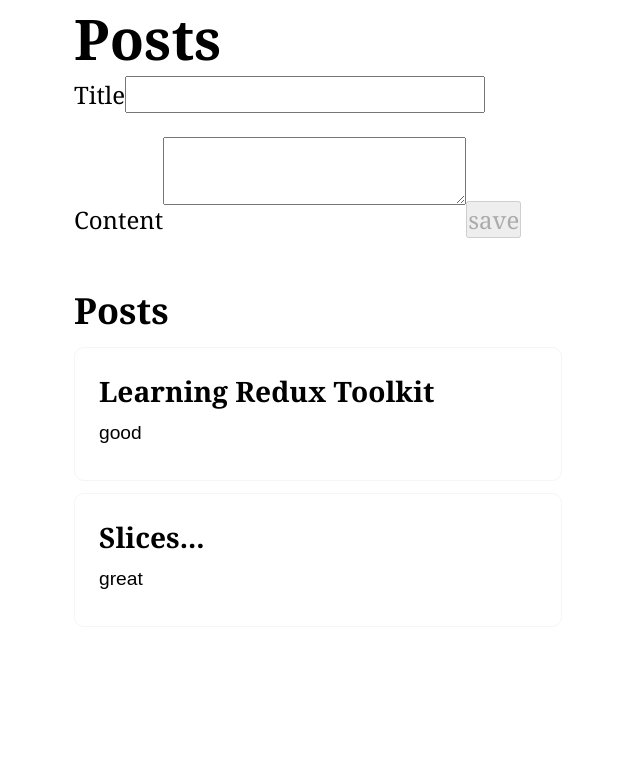
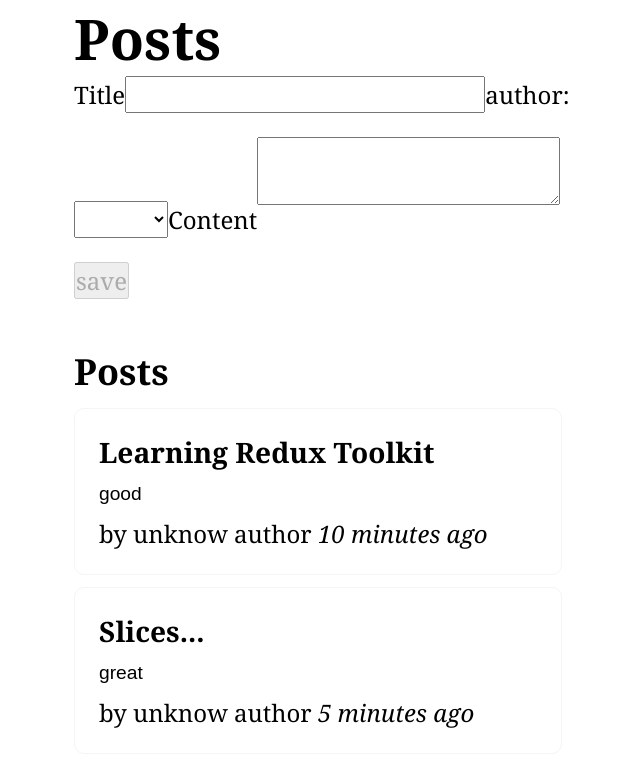
Before and after one commit to juliisstudy/ReduxProjectPost, a React (Create React App) app: page / in a window 1280 px wide. Shown: the top 766 px of the page, without its empty margins (316-956 px from the left). Built offline with nearby package versions, Linux system fonts and the light colour scheme.

Commit message:
add post auther

```diff
--- a/src/app/store.js
+++ b/src/app/store.js
@@ -1,10 +1,12 @@
 import {configureStore} from "@reduxjs/toolkit";
 //import counterReducer from "../features/counter/counterSlice"
 import postsReducer from "../features/posts/postsSlice"
+import usersReducer from "../features/user/usersSlice"
 
 export const store = configureStore({
     reducer:{
         //counter:counterReducer,
-        posts:postsReducer
+        posts:postsReducer,
+        users:usersReducer
     }
 })
--- a/src/features/posts/AddPostForm.js
+++ b/src/features/posts/AddPostForm.js
@@ -1,31 +1,52 @@
 import {useState} from "react"
-import { useDispatch } from "react-redux";
+import { useDispatch, useSelector } from "react-redux";
 import { postAdded } from "./postsSlice";
+import { selectAllUsers } from "../user/usersSlice";
 
 const AddPostForm =() =>{
     const dispatch = useDispatch();
+
     const [title,setTitle] = useState("");
     const [content,setContent] = useState("")
+    const [userId,setUserId] =useState("")
 
+    const users = useSelector(selectAllUsers)
     const onTitleChange = (e)=>setTitle(e.target.value)
     const onContentChange = (e)=>setContent(e.target.value)
+    const onAuthorChange =(e)=> setUserId(e.target.value)
 
-    const canSave = Boolean(title)&&Boolean(content);
+    const canSave = Boolean(title)&&Boolean(content)&&Boolean(userId);
     const onSave=()=>{
            if(title&&content){
                 dispatch(
-                    postAdded(title,content)
+                    postAdded(title,content,userId)
                 )
                 setTitle("")
                 setContent("")
            }
     }
+    const usersOptions = users.map(user=>(
+        <option key={user.id} value={user.id}>
+            {user.name}
+        </option>
+    ))
+
+
+
     return (
         <div>
             <h1>Posts</h1>
-            <lable htmlFor="PostTitle">Title</lable>
+            <label htmlFor="PostTitle">Title</label>
             <input type="text" id="postTitle" name="postTitle"
             value={title} onChange={onTitleChange}/>
+
+            <label htmlFor="postAuthor">author:</label>
+            <select id="postAuthor" value={userId} onChange={onAuthorChange}>
+                <option value=""></option>
+                    {usersOptions}
+            </select>
+
+
             <label htmlFor='PostContent'>Content</label>
             <textarea type="text" id="postConent" name = "postContent"
             value={content} onChange={onContentChange}/>
--- /dev/null
+++ b/src/features/posts/PostAuthor.js
@@ -0,0 +1,11 @@
+import { useSelector } from "react-redux"
+import { selectAllUsers } from "../user/usersSlice"
+
+
+const PostAuthor=({userId})=>{
+    const users = useSelector(selectAllUsers)
+    const author = users.find(user=>user.id===userId)
+    return <span>by {author?author.name:"unknow author"}</span>
+}
+
+export default PostAuthor
--- a/src/features/posts/PostsList.js
+++ b/src/features/posts/PostsList.js
@@ -1,6 +1,7 @@
 import { useSelector } from "react-redux";
 import { selectAllPosts } from "./postsSlice";
-
+import PostAuthor from "./PostAuthor";
+import TimeAgo from "./TimeAgo";
 
 const PostsList = () => {
     const posts = useSelector(selectAllPosts)
@@ -10,7 +11,8 @@
         <article key={post.id}>
             <h3>{post.title}</h3>
             <p>{post.content.substring(0, 100)}</p>
-
+            <PostAuthor userId={post.userId}/>
+            <TimeAgo timestamp={post.date} />
         </article>
     ))
 
--- /dev/null
+++ b/src/features/posts/TimeAgo.js
@@ -0,0 +1,16 @@
+import {parseISO,formatDistanceToNow} from 'date-fns'
+
+const TimeAgo =({timestamp})=>{
+    let timeAgo = ""
+    if(timestamp){
+        const date = parseISO(timestamp)
+        const timePeriod = formatDistanceToNow(date)
+        timeAgo=`${timePeriod} ago`
+    }
+    return(
+        <span title ={timestamp}>
+            &nbsp;<i>{timeAgo}</i>
+        </span>
+    )
+}
+export default TimeAgo
--- a/src/features/posts/postsSlice.js
+++ b/src/features/posts/postsSlice.js
@@ -1,16 +1,18 @@
 import { createSlice, nanoid } from "@reduxjs/toolkit";
-
+import { sub } from 'date-fns';
 const initialState = [
     {
         id: '1',
         title: 'Learning Redux Toolkit',
         content: "good",
+        date:sub(new Date(),{minutes:10}).toISOString(),
 
     },
     {
         id: '2',
         title: 'Slices...',
         content: "great",
+        date:sub(new Date(),{minutes:5}).toISOString(),
 
     }
 ]
@@ -23,12 +25,13 @@
         reducer(state,action){
         state.push(action.payload);
       },
-      prepare(title,content){
+      prepare(title,content,userId){
         return{
             payload:{
                 id:nanoid(),
                 title,
                 content,
+                userId,
             }
         }
       }
--- /dev/null
+++ b/src/features/user/usersSlice.js
@@ -0,0 +1,17 @@
+import {createSlice} from "@reduxjs/toolkit"
+
+const initialState =[
+    {id:'0',name:'jojo'},
+    {id:'1',name:'young'},
+    {id:'2',name:'young'},
+]
+
+const usersSlice = createSlice({
+    name:'users',
+    initialState,
+    reducers:{
+
+    }
+})
+export const selectAllUsers =(state)=>state.users;
+export default usersSlice.reducer;
```
